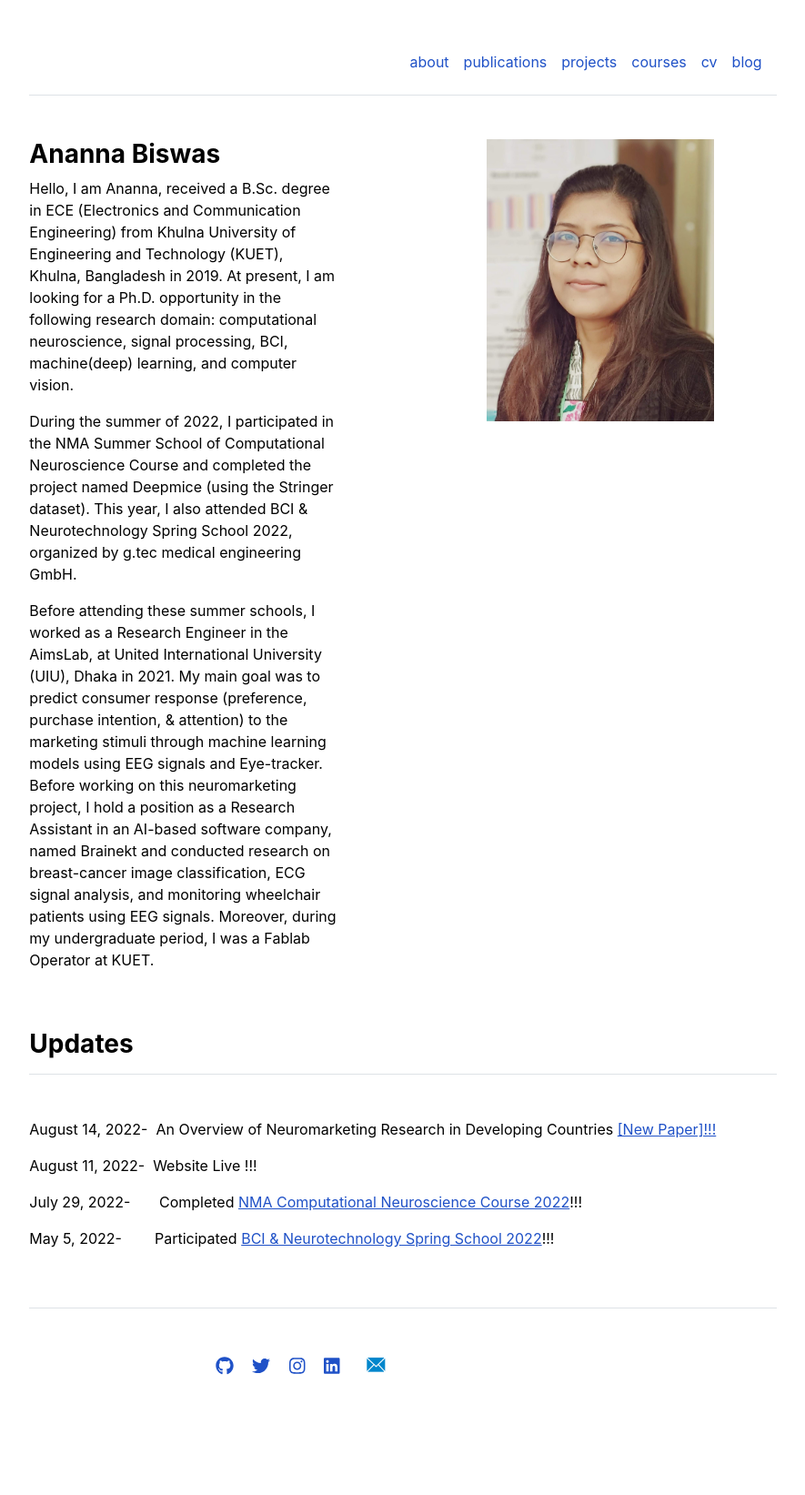
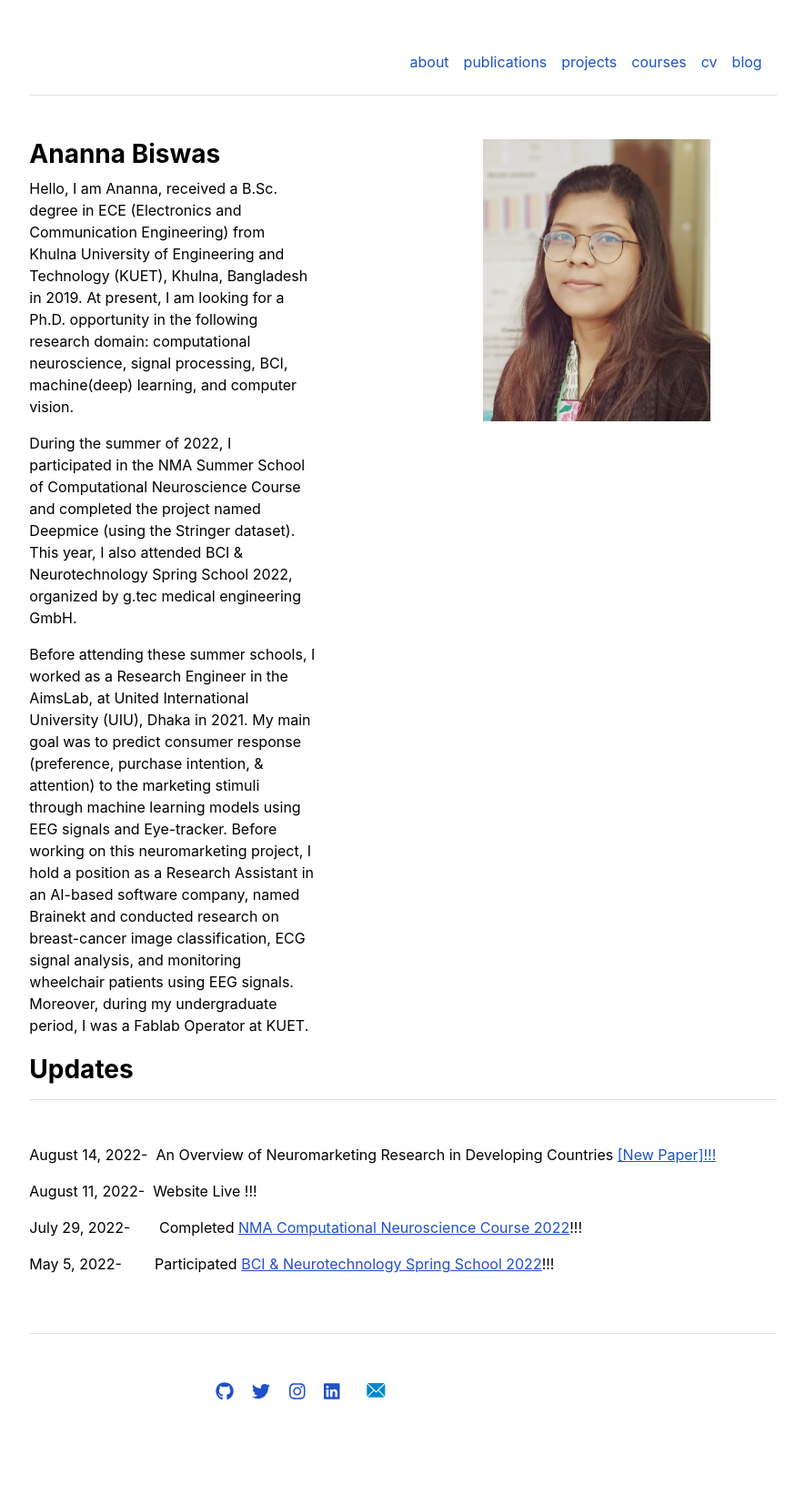
Before and after one commit to Anannabiswas/anannabiswas.github.io, a Jekyll site: the page built from index.md, in a window 1280 px wide. Shown: the whole page at 91% size, without its empty margins (197-1082 px from the left). Built offline with Jekyll 4.4.1, drawn with Linux system fonts in a browser that asks for light colours; before the commit the page ends 1615 px from its top, so only the background shows below that.

Commit message:
Update home.html

```diff
--- a/_layouts/home.html
+++ b/_layouts/home.html
@@ -2,7 +2,7 @@
 layout: default
 ---
 
-<div class="row g-1 mb-5">
+<div class="row g-5 mb-1">
   <div class="col-md-5">
     <h3 class="fw-bold">Ananna Biswas</h3>
     {{ content }}
```
